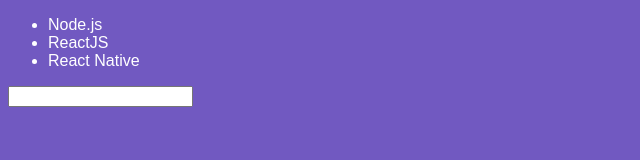
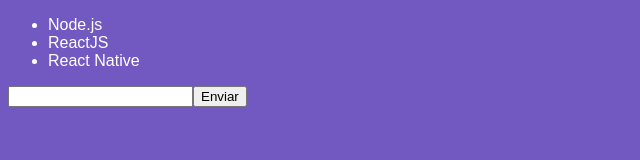
Before and after one commit to SirMcClay/gostack7-modulo04, a React app: page / in a window 1280 px wide. Shown: the top 160 px of the page, without its empty margins (0-640 px from the left). Built offline with nearby package versions, Linux system fonts and the light colour scheme.

Commit message:
Topcis - 7 - finish...next...

```diff
--- a/src/components/TechList.js
+++ b/src/components/TechList.js
@@ -11,17 +11,31 @@
   };
 
   handleInputChange = e => {
-    console.log(e.target.value);
+    this.setState({ newTech: e.target.value });
+  }
+
+  handleSubmit = e => {
+    e.preventDefault();
+
+    this.setState({
+      techs: [...this.state.techs, this.state.newTech],
+      newTech: ''
+    });
   }
 
   render() {
     return (
-      <>
+      <form onSubmit={this.handleSubmit}>
         <ul>
           {this.state.techs.map(tech => <li key={tech}>{tech}</li>)}
         </ul>
-        <input type="text" onChange={this.handleInputChange} />
-      </>
+        <input
+          type="text"
+          onChange={this.handleInputChange}
+          value={this.state.newTech}
+        />
+        <button type="submit">Enviar</button>
+      </form>
     );
   }
 }
```
